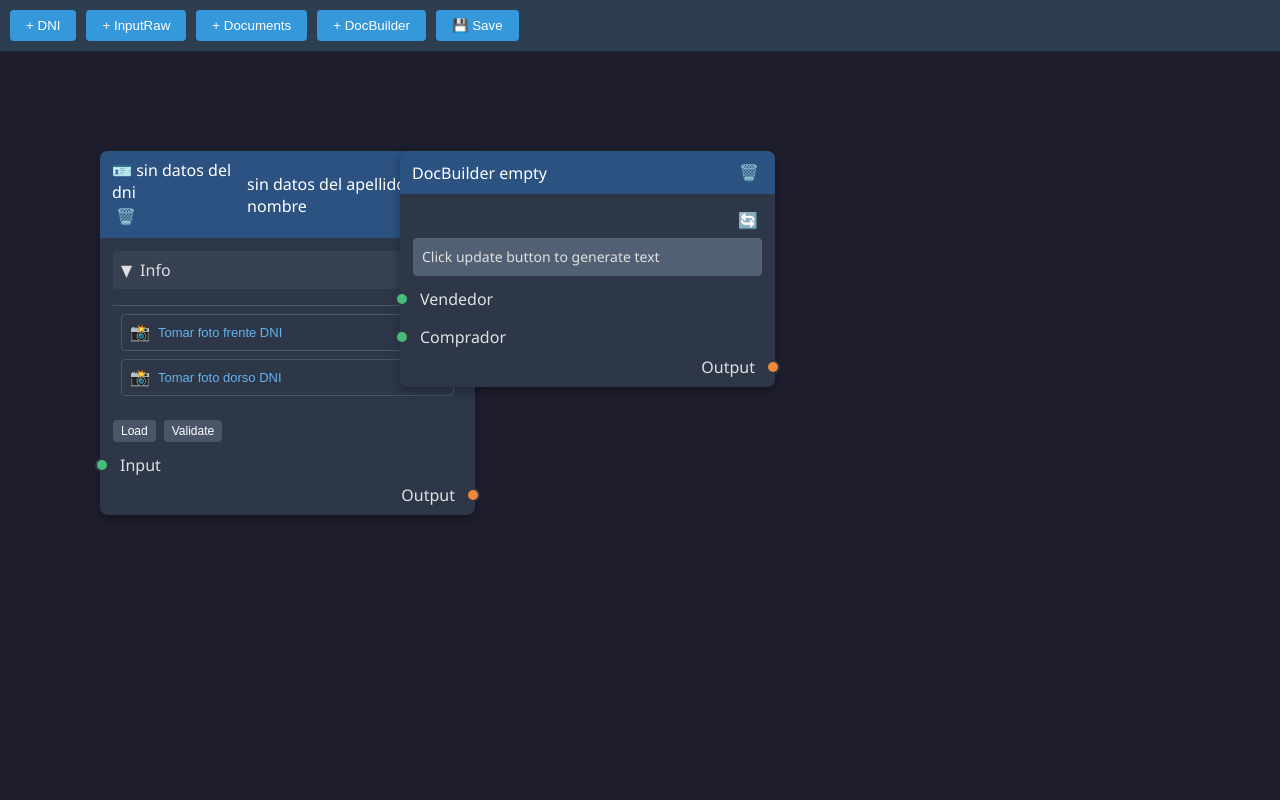
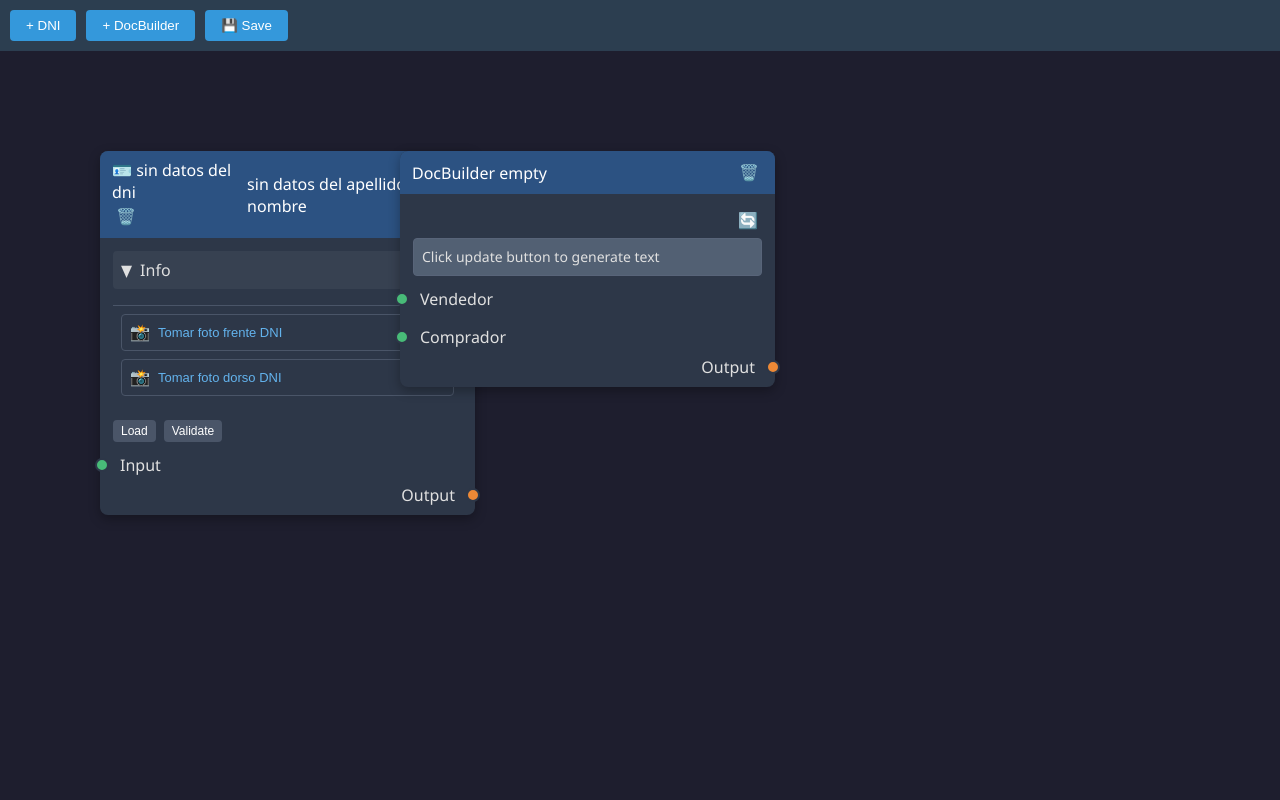
Before and after one commit to damiangarayalde/node-editor, a Flask app: page / in a window 1280 px wide. Run offline with Flask 3, Linux system fonts and the light colour scheme.

Commit message:
borrado de botones de inicio para InputRaw y Documents

```diff
--- a/static/js/app.js
+++ b/static/js/app.js
@@ -143,13 +143,13 @@ class NodeEditor extends EventEmitter {
             width: 375,
             height: type === 'DocBuilder' ? 150 : 100,
             type: type,
-            title: type === 'dni' || type === 'InputRaw' ? 'Empty' : `${type} ${nodeId}`,
+            title: type === 'dni' ? 'Empty' : `${type} ${nodeId}`,
             inputs: type === 'DocBuilder' ? [
                 { id: `in_${nodeId}_vendedor`, name: 'Vendedor' },
                 { id: `in_${nodeId}_comprador`, name: 'Comprador' }
             ] : [{ id: `in_${nodeId}`, name: 'Input' }],
             outputs: [{ id: `out_${nodeId}`, name: 'Output' }],
-            data: (type === 'dni' || type === 'InputRaw') ? {
+            data:  type === 'dni'  ? {
                 name: '',
                 surname: '',
                 dateOfBirth: '',
--- a/templates/index.html
+++ b/templates/index.html
@@ -12,12 +12,6 @@
         <div class="toolbar">
             <button class="node-type-btn" data-node-type="dni">
                 <span>+</span> DNI
-            </button>
-            <button class="node-type-btn" data-node-type="InputRaw">
-                <span>+</span> InputRaw
-            </button>
-            <button class="node-type-btn" data-node-type="Documents">
-                <span>+</span> Documents
             </button>
             <button class="node-type-btn" data-node-type="DocBuilder">
                 <span>+</span> DocBuilder
```
